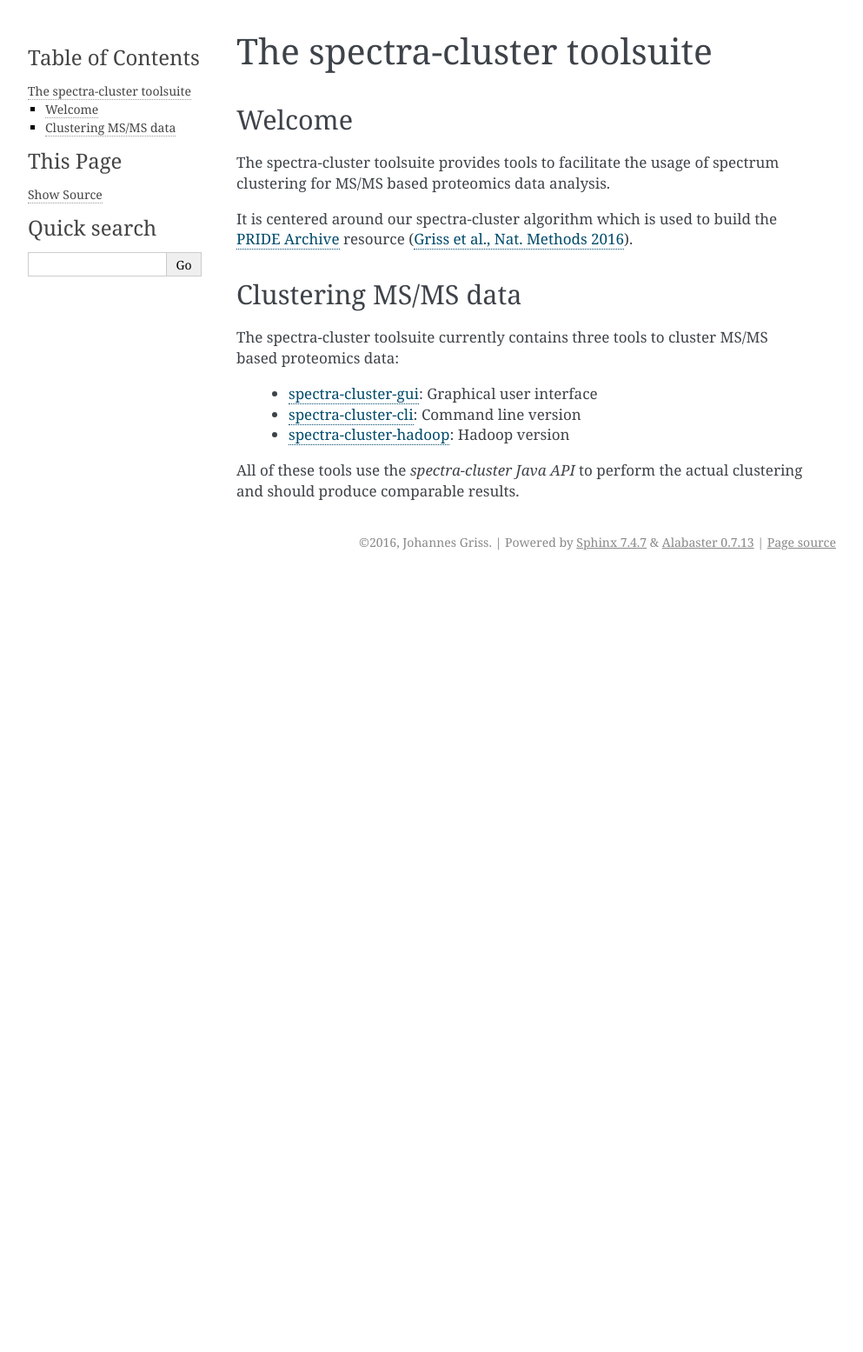
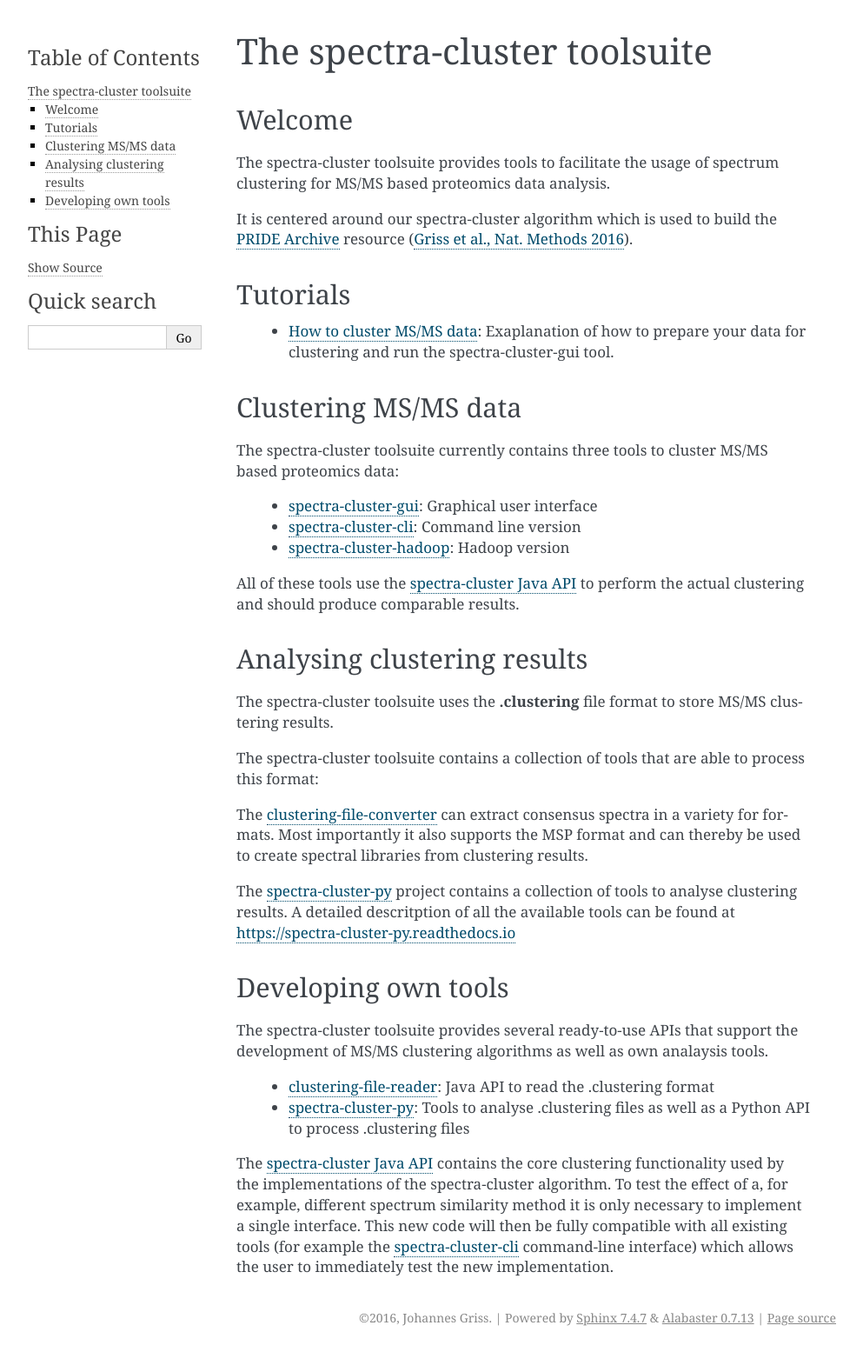
Before and after one commit to spectra-cluster/spectra-cluster.github.io, a Sphinx documentation site: the page built from source/index.rst, in a window 1280 px wide. Shown: the whole page at 87% size, without its empty margins (148-1141 px from the left). Built offline with Sphinx 7.4.7, drawn with Linux system fonts in a browser that asks for light colours; before the commit the page ends 900 px from its top, so only the background shows below that.

Commit message:
Added information about all tools.

```diff
--- a/source/conf.py
+++ b/source/conf.py
@@ -123,12 +123,22 @@
 # a list of builtin themes.
 #
 html_theme = 'alabaster'
+#html_theme = 'sphinx_rtd_theme'
 
 # Theme options are theme-specific and customize the look and feel of a theme
 # further.  For a list of options available for each theme, see the
 # documentation.
 #
-# html_theme_options = {}
+html_theme_options = {
+    'logo': "logo.jpg",
+    'logo_name': True,
+    'github_user': "spectra-cluster",
+    'github_repo': "spectra-cluster-py",
+    'description': "An MS/MS clustering framework",
+    'github_button': True,
+    'github_user': True,
+    'show_powered_by': True
+}
 
 # Add any paths that contain custom themes here, relative to this directory.
 # html_theme_path = []
@@ -136,16 +146,16 @@
 # The name for this set of Sphinx documents.
 # "<project> v<release> documentation" by default.
 #
-# html_title = 'spectra-cluster toolsuite v1.0.1'
+html_title = 'spectra-cluster toolsuite v1.0.1'
 
 # A shorter title for the navigation bar.  Default is the same as html_title.
 #
-# html_short_title = None
+html_short_title = "An MS/MS clustering framework"
 
 # The name of an image file (relative to this directory) to place at the top
 # of the sidebar.
 #
-# html_logo = None
+html_logo = "logo.jpg"
 
 # The name of an image file (relative to this directory) to use as a favicon of
 # the docs.  This file should be a Windows icon file (.ico) being 16x16 or 32x32
--- a/source/index.rst
+++ b/source/index.rst
@@ -14,6 +14,12 @@
 .. _PRIDE Archive: https://www.ebi.ac.uk/pride/cluster
 .. _Griss et al., Nat. Methods 2016: http://rdcu.be/i1Sa
 
+Tutorials
+=========
+
+  * :doc:`/tutorials/clustering_basics`: Exaplanation of how to prepare your
+    data for clustering and run the spectra-cluster-gui tool.
+
 Clustering MS/MS data
 =====================
 
@@ -24,7 +30,7 @@
   * `spectra-cluster-cli`_: Command line version
   * `spectra-cluster-hadoop`_: Hadoop version
 
-All of these tools use the `spectra-cluster Java API` to perform the actual
+All of these tools use the `spectra-cluster Java API`_ to perform the actual
 clustering and should produce comparable results.
 
 .. _spectra-cluster-gui: https://github.com/spectra-cluster/spectra-cluster-gui
@@ -32,6 +38,55 @@
 .. _spectra-cluster-hadoop: https://github.com/spectra-cluster/spectra-cluster-hadoop
 .. _spectra-cluster Java API: https://github.com/spectra-cluster/spectra-cluster
 
+
+Analysing clustering results
+============================
+
+The spectra-cluster toolsuite uses the **.clustering** file format
+to store MS/MS clustering results.
+
+The spectra-cluster toolsuite contains a collection of tools that are able
+to process this format:
+
+The `clustering-file-converter`_ can extract consensus spectra in a variety for formats.
+Most importantly it also supports the MSP format and can thereby be used to create
+spectral libraries from clustering results.
+
+The `spectra-cluster-py`_ project contains a collection of tools to analyse clustering
+results. A detailed descritption of all the available tools can be found at
+https://spectra-cluster-py.readthedocs.io
+
+.. _clustering-file-converter: https://github.com/spectra-cluster/clustering-file-converter
+
+Developing own tools
+====================
+
+The spectra-cluster toolsuite provides several ready-to-use APIs that support the
+development of MS/MS clustering algorithms as well as own analaysis tools.
+
+  * `clustering-file-reader`_: Java API to read the .clustering format
+  * `spectra-cluster-py`_: Tools to analyse .clustering files as well as
+    a Python API to process .clustering files
+
+.. _clustering-file-reader: https://github.com/spectra-cluster/clustering-file-reader
+.. _spectra-cluster-py: https://github.com/spectra-cluster/spectra-cluster-py
+
+The `spectra-cluster Java API`_ contains the core clustering functionality used by the
+implementations of the spectra-cluster algorithm. To test the effect of a, for example,
+different spectrum similarity method it is only necessary to implement a single interface.
+This new code will then be fully compatible with all existing tools (for example the
+`spectra-cluster-cli`_ command-line interface) which allows the user to immediately test the
+new implementation.
+
+.. _spectra-cluster Java API: https://github.com/spectra-cluster/spectra-cluster
+
+.. toctree::
+   :maxdepth: 2
+   :hidden:
+
+   self
+   tutorials/index
+
 .. * :ref:`genindex`
 .. * :ref:`modindex`
 .. * :ref:`search`
```
Also changed, not shown: source/tutorials/clustering_basics.rst (added, +141 -0 lines), source/tutorials/index.rst (added, +8 -0 lines), source/_static/logo.jpg (added), source/_static/spectra-cluster-gui_screen1.png (added), source/_static/spectra-cluster-gui_screen2.png (added), source/_static/spectra-cluster-gui_screen3.png (added), source/_static/spectra-cluster-gui_screen4.png (added).
